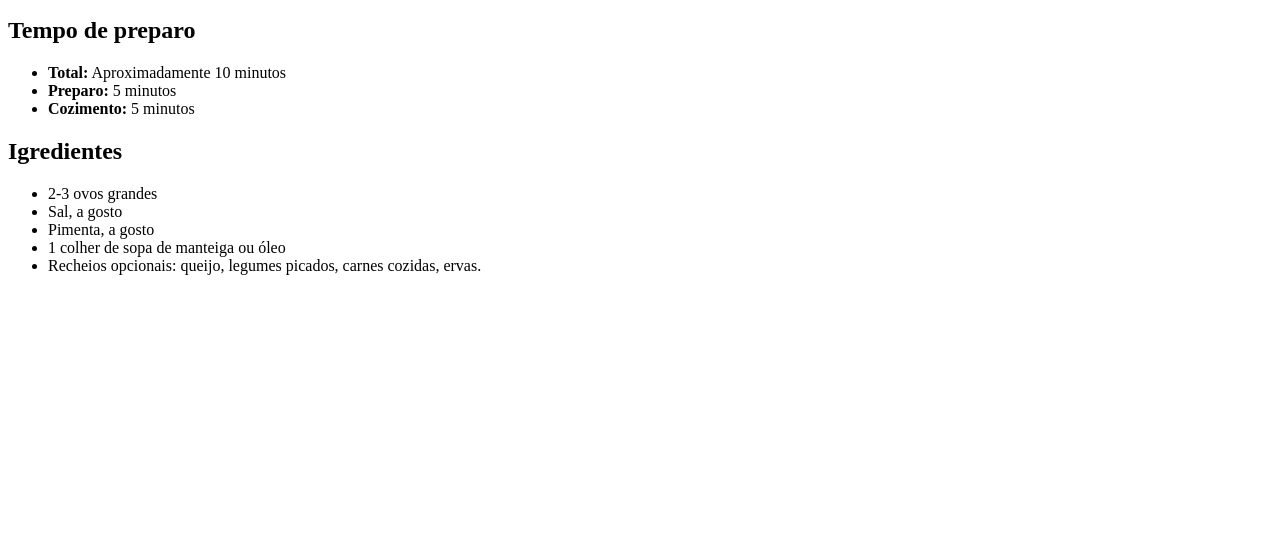
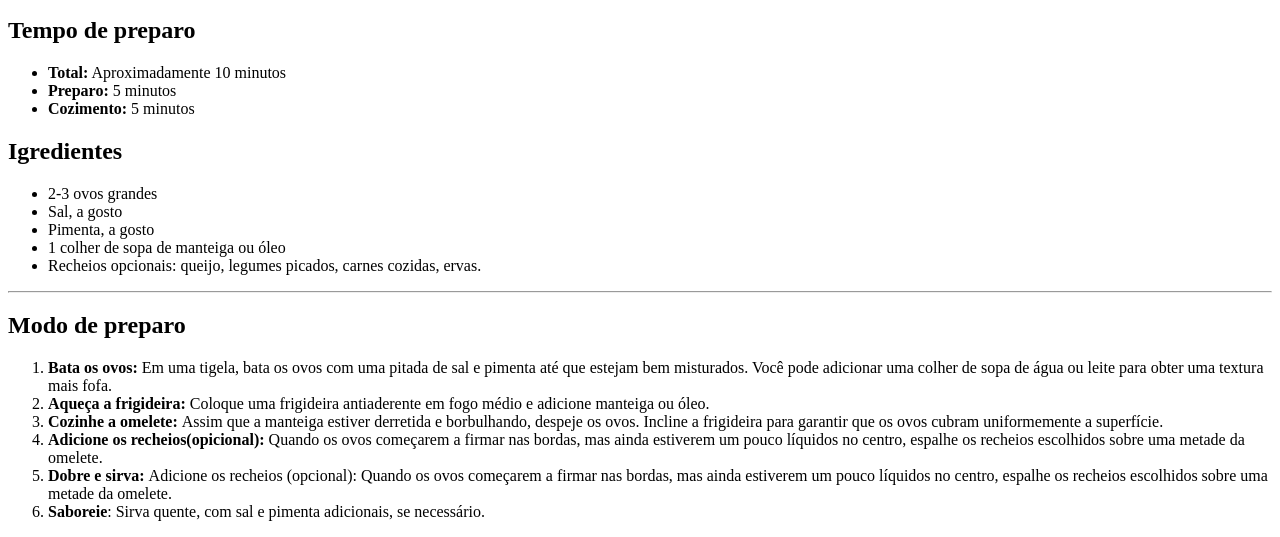
Before and after one commit to Leonardo-farias7777/receita, a plain HTML site: page index.html in a window 1280 px wide. Shown: the part 713-1250 px from the top of the page. Before the commit the page ends 1004 px from the top, so only its background shows below. Drawn offline with Linux system fonts and the light colour scheme.

Commit message:
quarto comit

```diff
--- a/index.html
+++ b/index.html
@@ -38,6 +38,29 @@
             </ul>
         </div>
 
+        <hr>
+
+        <h2>Modo de preparo </h2>
+        <ol>
+            <li>
+                <strong>Bata os ovos:</strong> Em uma tigela, bata os ovos com uma pitada de sal e pimenta até que estejam bem misturados. Você pode adicionar uma colher de sopa de água ou leite para obter uma textura mais fofa.
+            </li>
+            <li>
+                <strong>Aqueça a frigideira:</strong> Coloque uma frigideira antiaderente em fogo médio e adicione manteiga ou óleo.
+            </li>
+            <li>
+                <strong>Cozinhe a omelete: </strong> Assim que a manteiga estiver derretida e borbulhando, despeje os ovos. Incline a frigideira para garantir que os ovos cubram uniformemente a superfície.
+            </li>
+            <li>
+                <strong>Adicione os recheios(opicional):</strong> Quando os ovos começarem a firmar nas bordas, mas ainda estiverem um pouco líquidos no centro, espalhe os recheios escolhidos sobre uma metade da omelete.
+            </li>
+            <li>
+                <strong>Dobre e sirva: </strong>
+                Adicione os recheios (opcional): Quando os ovos começarem a firmar nas bordas, mas ainda estiverem um pouco líquidos no centro, espalhe os recheios escolhidos sobre uma metade da omelete.
+            </li>
+            <li>
+                <strong>Saboreie</strong>: Sirva quente, com sal e pimenta adicionais, se necessário.
+
 
     </div>
 </body>
```
